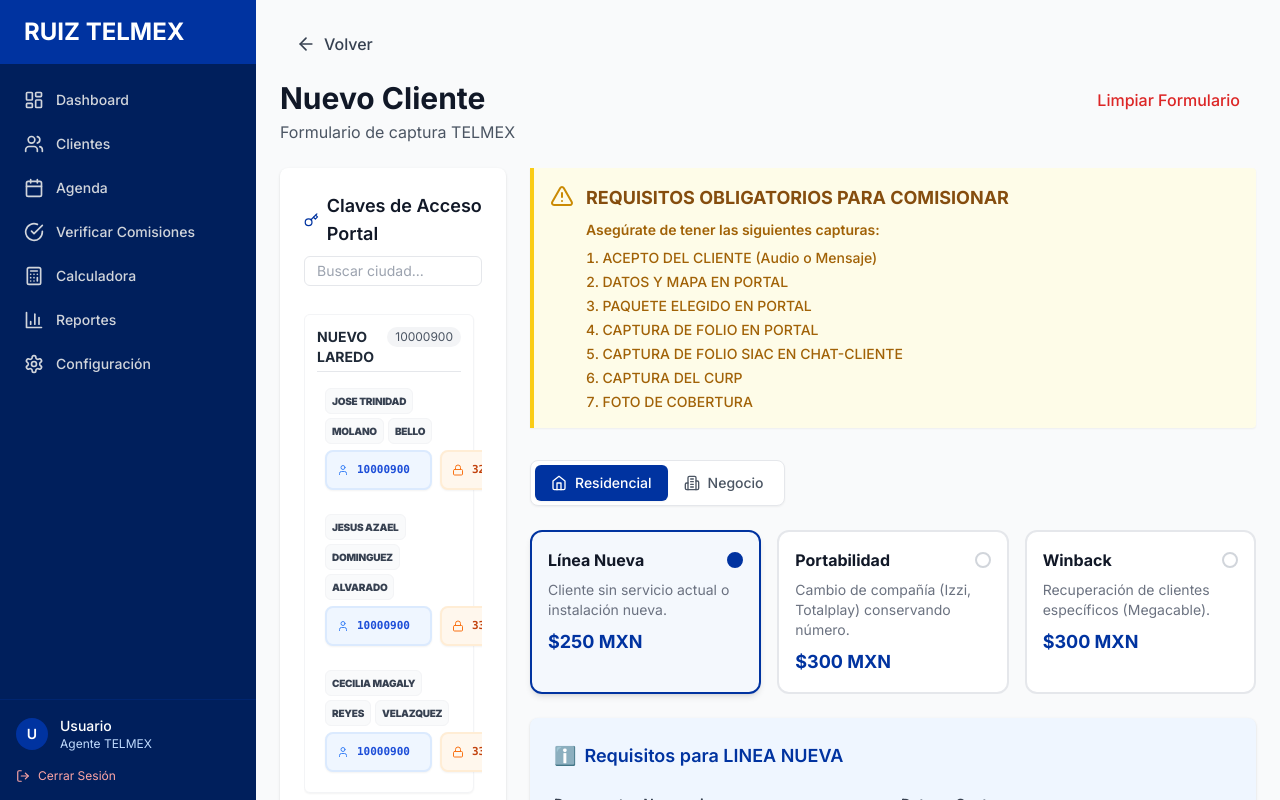
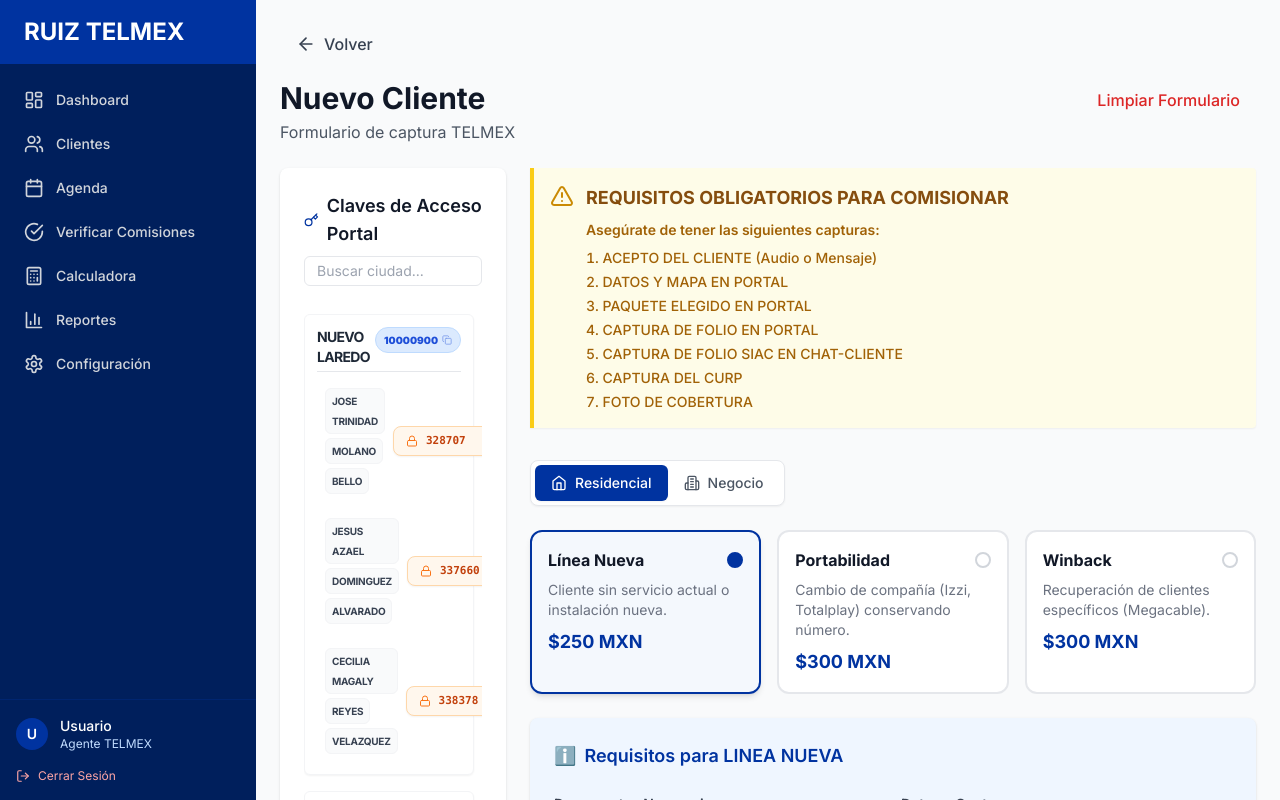
Before and after one commit to misaelrobles0404-cloud/Telmex-Panel, a Next.js app: page /clientes/nuevo in a window 1280 px wide. Built offline with nearby package versions, Linux system fonts and the light colour scheme; no server answers; the database is empty.

Commit message:
style: simplify portal keys UI by moving user copy to header and removing row redundancies

```diff
--- a/src/components/ClavesPortalCard.tsx
+++ b/src/components/ClavesPortalCard.tsx
@@ -1,7 +1,7 @@
 
 import React, { useState, useMemo } from 'react';
 import { Card, CardHeader, CardTitle, CardContent } from '@/components/ui/Card';
-import { Copy, Key, User, Lock, ExternalLink } from 'lucide-react';
+import { Copy, Key, User, Lock } from 'lucide-react';
 import { CLAVES_PORTAL, ClavePortal, obtenerClavePorCiudad } from '@/data/claves';
 import { Toast } from '@/components/ui/Toast';
 
@@ -81,9 +81,14 @@
                 {clavesFiltradas.map((clave) => (
                     <div key={clave.ciudad} className="bg-white p-3 rounded-md shadow-sm border border-gray-100 text-sm">
                         <div className="flex justify-between items-start mb-2 border-b pb-1">
-                            <span className="font-bold text-gray-800">{clave.ciudad}</span>
-                            <span className="text-xs bg-gray-100 text-gray-600 px-2 py-0.5 rounded-full">
+                            <span className="font-bold text-gray-800 uppercase tracking-tighter">{clave.ciudad}</span>
+                            <span
+                                className="text-[10px] bg-blue-100 text-blue-700 px-2 py-0.5 rounded-full font-black border border-blue-200 cursor-pointer hover:bg-blue-200 transition-colors flex items-center gap-1"
+                                onClick={(e) => copiarAlPortapapeles(e, clave.identificador, 'Usuario')}
+                                title="Click para copiar Usuario"
+                            >
                                 {clave.identificador}
+                                <Copy size={10} className="opacity-50" />
                             </span>
                         </div>
                         <div className="space-y-2">
@@ -101,20 +106,21 @@
                                         </div>
                                     )}
                                     <div className="flex-1 min-w-0">
-                                        <div className="flex flex-wrap gap-1 mb-1.5">
+                                        <div className="flex items-center justify-between gap-2">
+                                            <div className="flex flex-wrap gap-1">
                                                 {(() => {
                                                     const d = dividirNombre(u.nombre);
                                                     return (
                                                         <>
                                                             <span
-                                                            className="px-1.5 py-0.5 bg-gray-50 text-gray-700 rounded-md hover:bg-telmex-blue hover:text-white cursor-pointer transition-colors text-[10px] font-black border border-gray-100 uppercase tracking-tight"
+                                                                className="px-1.5 py-0.5 bg-gray-50 text-gray-700 rounded-md hover:bg-telmex-blue hover:text-white cursor-pointer transition-colors text-[10px] font-bold border border-gray-100 uppercase tracking-tight"
                                                                 onClick={(e) => copiarAlPortapapeles(e, d.nombres, 'Nombre')}
                                                                 title="Clic para copiar Nombre"
                                                             >
                                                                 {d.nombres}
                                                             </span>
                                                             <span
-                                                            className="px-1.5 py-0.5 bg-gray-50 text-gray-700 rounded-md hover:bg-telmex-blue hover:text-white cursor-pointer transition-colors text-[10px] font-black border border-gray-100 uppercase tracking-tight"
+                                                                className="px-1.5 py-0.5 bg-gray-50 text-gray-700 rounded-md hover:bg-telmex-blue hover:text-white cursor-pointer transition-colors text-[10px] font-bold border border-gray-100 uppercase tracking-tight"
                                                                 onClick={(e) => copiarAlPortapapeles(e, d.apellido1, '1er Apellido')}
                                                                 title="Clic para copiar 1er Apellido"
                                                             >
@@ -122,7 +128,7 @@
                                                             </span>
                                                             {d.apellido2 && (
                                                                 <span
-                                                                className="px-1.5 py-0.5 bg-gray-50 text-gray-700 rounded-md hover:bg-telmex-blue hover:text-white cursor-pointer transition-colors text-[10px] font-black border border-gray-100 uppercase tracking-tight"
+                                                                    className="px-1.5 py-0.5 bg-gray-50 text-gray-700 rounded-md hover:bg-telmex-blue hover:text-white cursor-pointer transition-colors text-[10px] font-bold border border-gray-100 uppercase tracking-tight"
                                                                     onClick={(e) => copiarAlPortapapeles(e, d.apellido2, '2do Apellido')}
                                                                     title="Clic para copiar 2do Apellido"
                                                                 >
@@ -133,27 +139,14 @@
                                                     );
                                                 })()}
                                             </div>
-                                        <div className="flex items-center gap-2">
-                                            <button
-                                                onClick={(e) => copiarAlPortapapeles(e, clave.identificador, 'Usuario')}
-                                                className="flex-1 flex items-center justify-between px-2.5 py-2 bg-blue-50 text-blue-700 rounded-lg border-2 border-blue-100 hover:border-blue-300 transition-all text-[11px] group/btn shadow-sm"
-                                                title="Copiar Usuario"
-                                            >
-                                                <div className="flex items-center gap-2 min-w-0">
-                                                    <User size={12} className="text-blue-500" />
-                                                    <span className="font-mono font-black truncate">{clave.identificador}</span>
-                                                </div>
-                                                <Copy size={10} className="opacity-0 group-hover/btn:opacity-100 transition-opacity" />
-                                            </button>
+
                                             <button
                                                 onClick={(e) => copiarAlPortapapeles(e, u.usuario, 'Contraseña')}
-                                                className="flex-1 flex items-center justify-between px-2.5 py-2 bg-orange-50 text-orange-700 rounded-lg border-2 border-orange-100 hover:border-orange-300 transition-all text-[11px] group/btn shadow-sm"
+                                                className="flex items-center gap-2 px-3 py-1 bg-orange-50 text-orange-700 rounded-lg border border-orange-200 hover:bg-orange-100 transition-all text-[11px] font-black group/btn shadow-sm"
                                                 title="Copiar Contraseña"
                                             >
-                                                <div className="flex items-center gap-2 min-w-0">
                                                 <Lock size={12} className="text-orange-500" />
-                                                    <span className="font-mono font-black truncate">{u.usuario}</span>
-                                                </div>
+                                                <span className="font-mono">{u.usuario}</span>
                                                 <Copy size={10} className="opacity-0 group-hover/btn:opacity-100 transition-opacity" />
                                             </button>
                                         </div>
```
Lines whose indentation alone changed are shown as unchanged.
